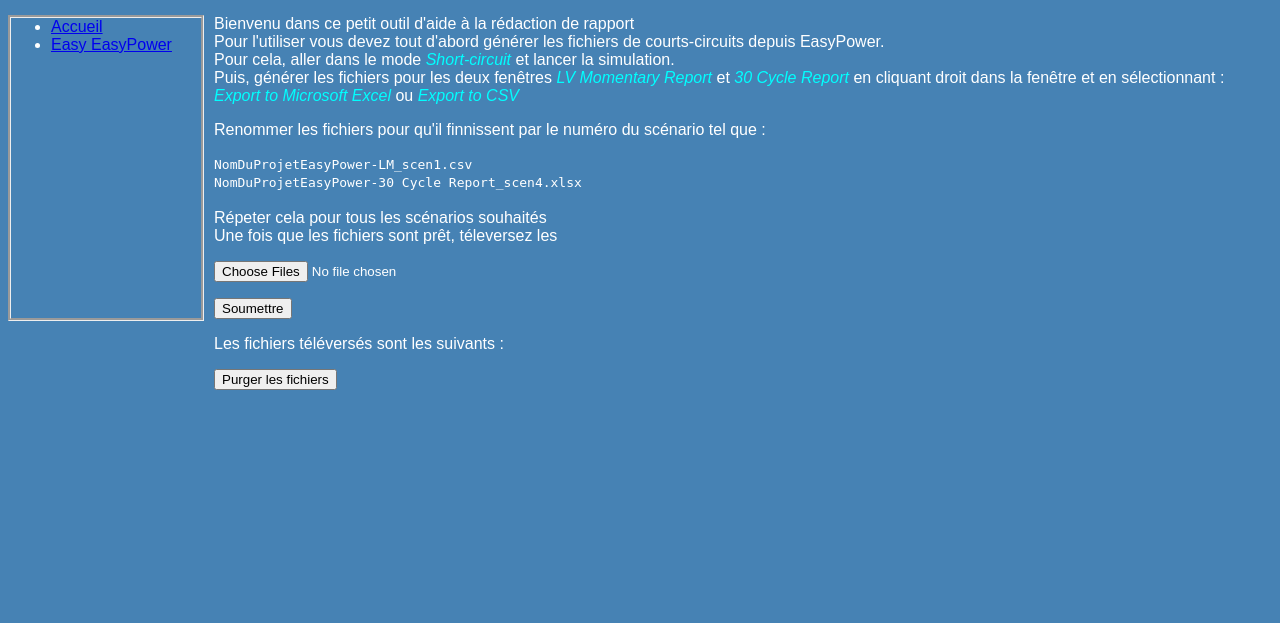
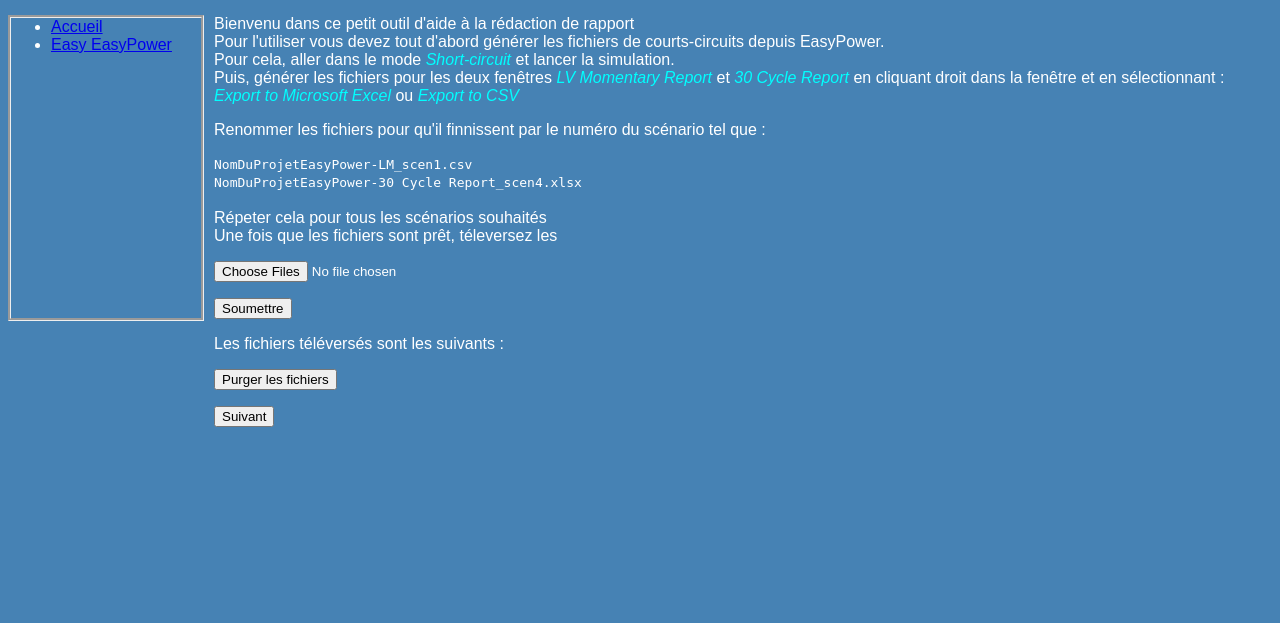
Before and after one commit to DFS420/intern-app, a Flask app: template Templates/easy_power.html in a window 1280 px wide. Shown: the part 96-719 px from the top of the page. Run offline with Flask 2, Linux system fonts and the light colour scheme; the template is opened without the code that fills it, so the values that code supplies are empty.

Commit message:
ajout bouton suivant, correction chemin css, changement structure section vers div

```diff
--- a/Templates/easy_power.html
+++ b/Templates/easy_power.html
@@ -2,7 +2,7 @@
 <html lang="fr">
     <head>
         <meta charset="UTF-8">
-        <link rel="stylesheet" href="../static/css/style.css"/>
+        <link rel="stylesheet" href="static/css/style.css/">
         <title>Easy EasyPower</title>
     </head>
 
@@ -26,6 +26,8 @@
                 </ul>
 
             </nav>
+
+            <div id="contenu">
 
                 <section id="intro">
                     <p>
@@ -52,6 +54,7 @@
                         Répeter cela pour tous les scénarios souhaités <br/>
                         Une fois que les fichiers sont prêt, téleversez les <br/>
                     </p>
+                </section>
 
                 <div id="file_selector">
                     <form method="POST" action="" enctype="multipart/form-data">
@@ -91,10 +94,18 @@
 
                         </div>
                     {% endif %}
+                </div>
+
+                <div>
+                    {% if uploaded_files != [] %}
+                        <form method="POST" action="">
+                            <p><input type="submit" value="Suivant"></p>
+                            <input type="hidden" name="btn_id" value="suivant">
+                        </form>
+                    {% endif %}
+                </div>
 
             </div>
-
-            </section>
 
         </div>
 
--- a/app.py
+++ b/app.py
@@ -40,6 +40,9 @@ def eepower():
             purger_upload(app.config['UPLOAD_PATH_EPOW'])
             return redirect(url_for('eepower'))
 
+        elif request.form['btn_id'] == 'suivant':
+            return redirect(url_for('index'))
+
     return render_template('easy_power.html', uploaded_files=uploaded_files)
 
 if __name__ == "__main__":
--- a/static/css/style.css
+++ b/static/css/style.css
@@ -100,14 +100,9 @@ nav a:hover
     color: Aqua;
 }
 
-/* sections */
+/* contenu */
 
-section
+#contenu
 {
     margin-left : 10px;
 }
-
-#message
-{
-
-}
```
Lines whose indentation alone changed are shown as unchanged.
